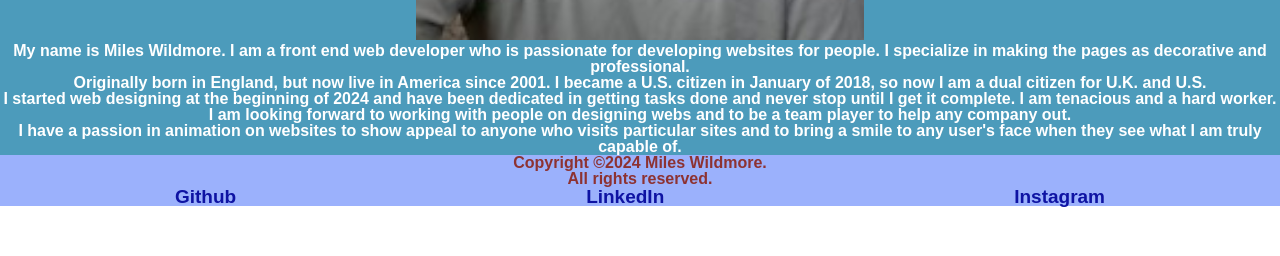
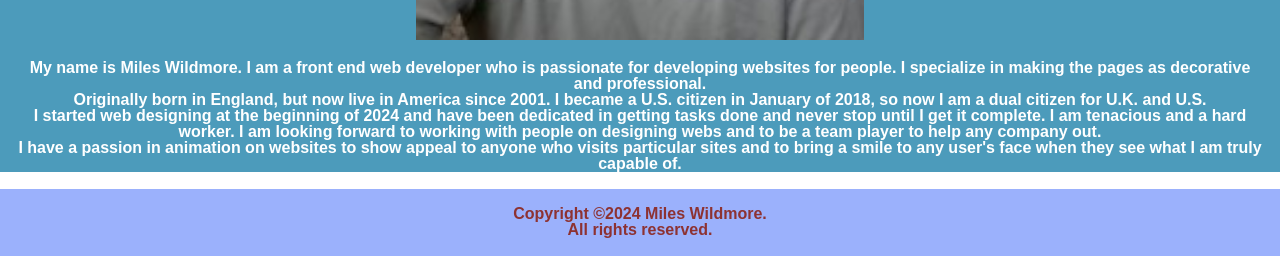
Before and after one commit to mileswildmore18/React-Portfolio, a React (Vite) app: page / in a window 1280 px wide. Shown: the part 557-813 px from the top of the page. Built offline with nearby package versions, Linux system fonts and the light colour scheme.

Commit message:
Adjusted the spacing between the titles of projects and paragraphs.

```diff
--- a/src/App.css
+++ b/src/App.css
@@ -89,6 +89,7 @@ h3 {
   font-family: Arial, Helvetica, sans-serif;
   color: rgb(0, 255, 0);
   font-size: 20px;
+  margin: 10px;
 }
 
 a {
@@ -112,6 +113,7 @@ p {
   color: white;
   font-family:Arial, Helvetica, sans-serif;
   font-weight: bold;
+  margin: 17px;
 }
 
 footer p {
```
